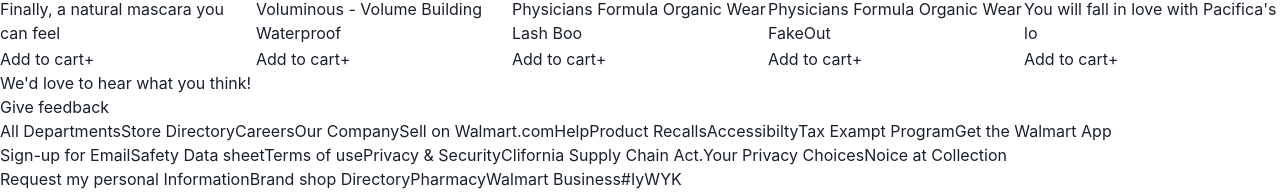
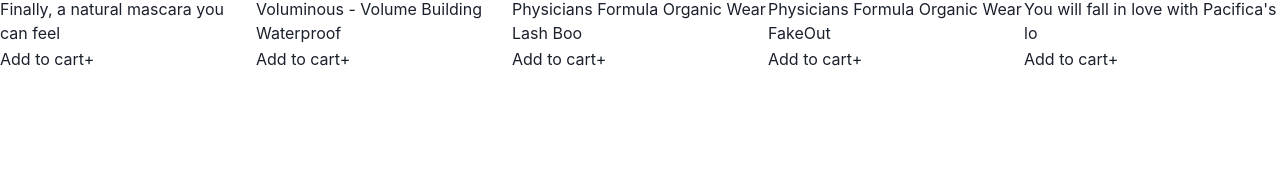
Before and after one commit to aman2282003/E-commerce_site, a React (Vite) app: page / in a window 1280 px wide. Shown: the part 6988-7182 px from the top of the page. After the commit the page ends 7059 px from the top, so only its background shows below. Built offline with nearby package versions, Linux system fonts and the light colour scheme.

Commit message:
Update Allroutes.jsx

```diff
--- a/src/Routes/Allroutes.jsx
+++ b/src/Routes/Allroutes.jsx
@@ -42,8 +42,7 @@
             <Items3 />
             <Gridpicture5 />
             <Items4 />
-            <Footer1 />
-            <Footer2 />
+
 
         </>
     )
```
